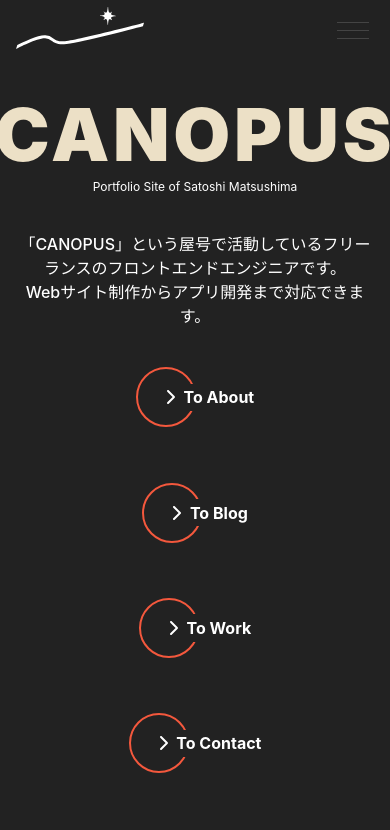
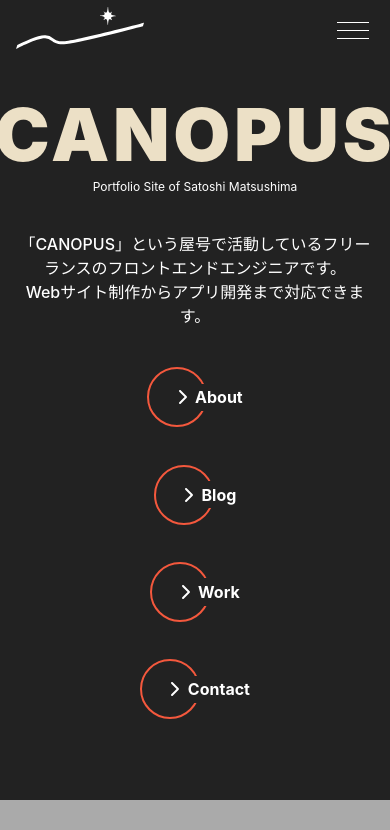
Before and after one commit to canopus-m-satoshi/nextjs-portfolio-site, a Next.js app: page / in a window 390 px wide. Shown: the top 830 px of the page. Built offline with nearby package versions, Linux system fonts and the light colour scheme.

Commit message:
updated CSS for responsive design

```diff
--- a/components/meta.js
+++ b/components/meta.js
@@ -30,20 +30,15 @@ const Meta = ({ pageTitle, pageDesc, pageImg, pageImgW, pageImgH }) => {
     <Head>
       <title>{title}</title>
       <meta property="og:title" content={`${pageTitle} | ${siteTitle}`} />
-
       <meta name="description" content={desc} />
       <meta property="og:description" content={desc} />
-
       <link rel="canonical" href={url} />
       <meta property="og:url" content={url} />
-
       <meta property="og:site_name" content={siteTitle} />
       <meta property="og:type" content={siteType} />
       <meta property="og:locale" content={siteLocale} />
-
       <link rel="icon" href={siteIcon} />
       <link rel="apple-touch-icon" href={siteIcon} />
-
       <meta property="og:image" content={imgUrl} />
       <meta property="og:image:width" content={imgW} />
       <meta property="og:image:height" content={imgH} />
--- a/pages/index.js
+++ b/pages/index.js
@@ -1,4 +1,4 @@
-import styles from '../styles/Home.module.css'
+import styles from '../styles/home.module.css'
 
 import Container from '@/components/container'
 import Hero from '@/components/hero'
@@ -29,10 +29,10 @@ export default function Home() {
         </div>
 
         <div className={styles.links}>
-          <LinkButton href="/about" text="To About" />
-          <LinkButton href="/blog" text="To Blog" />
-          <LinkButton href="/work" text="To Work" />
-          <LinkButton href="/contact" text="To Contact" />
+          <LinkButton href="/about" text="About" />
+          <LinkButton href="/blog" text="Blog" />
+          <LinkButton href="/work" text="Work" />
+          <LinkButton href="/contact" text="Contact" />
         </div>
       </div>
     </Container>
--- a/styles/Home.module.css
+++ b/styles/Home.module.css
@@ -11,6 +11,24 @@
 
 .links {
   padding: calc(var(--display) * 0.5) 0;
-  gap: 3rem;
-  composes: sideBySideCenter from 'styles/utils.module.css';
+  gap: var(--space-sm);
+  display: flex;
+  justify-content: center;
+  flex-direction: row;
+  flex-wrap: wrap;
+  width: 100%;
 }
+
+.links > span {
+  flex: 0 0 40%;
+}
+
+@media (min-width: 768px) {
+  .links {
+    composes: sideBySideCenter from 'styles/utils.module.css';
+  }
+
+  .links > span {
+    flex: auto;
+  }
+}
--- a/styles/accordion.module.css
+++ b/styles/accordion.module.css
@@ -71,3 +71,7 @@
   padding: 0 1.14em 1.14em;
   font-size: calc(var(--body) * 0.875);
 }
+
+.textInner ul {
+  flex-direction: column;
+}
--- a/styles/footer.module.css
+++ b/styles/footer.module.css
@@ -6,5 +6,5 @@
 
 .flexContainer {
   composes: sideBySideCenter from './utils.module.css';
-  gap: 2em;
+  gap: var(--space-xs);
 }
--- a/styles/nav.module.css
+++ b/styles/nav.module.css
@@ -25,7 +25,7 @@
   }
 
   .close .btn {
-    color: var(--gray-75);
+    color: var(--white);
   }
 
   .open .btn {
```
Also changed, not shown: styles/about.module.css (+16 -3 lines), styles/posts.module.css (+8 -1 lines).
